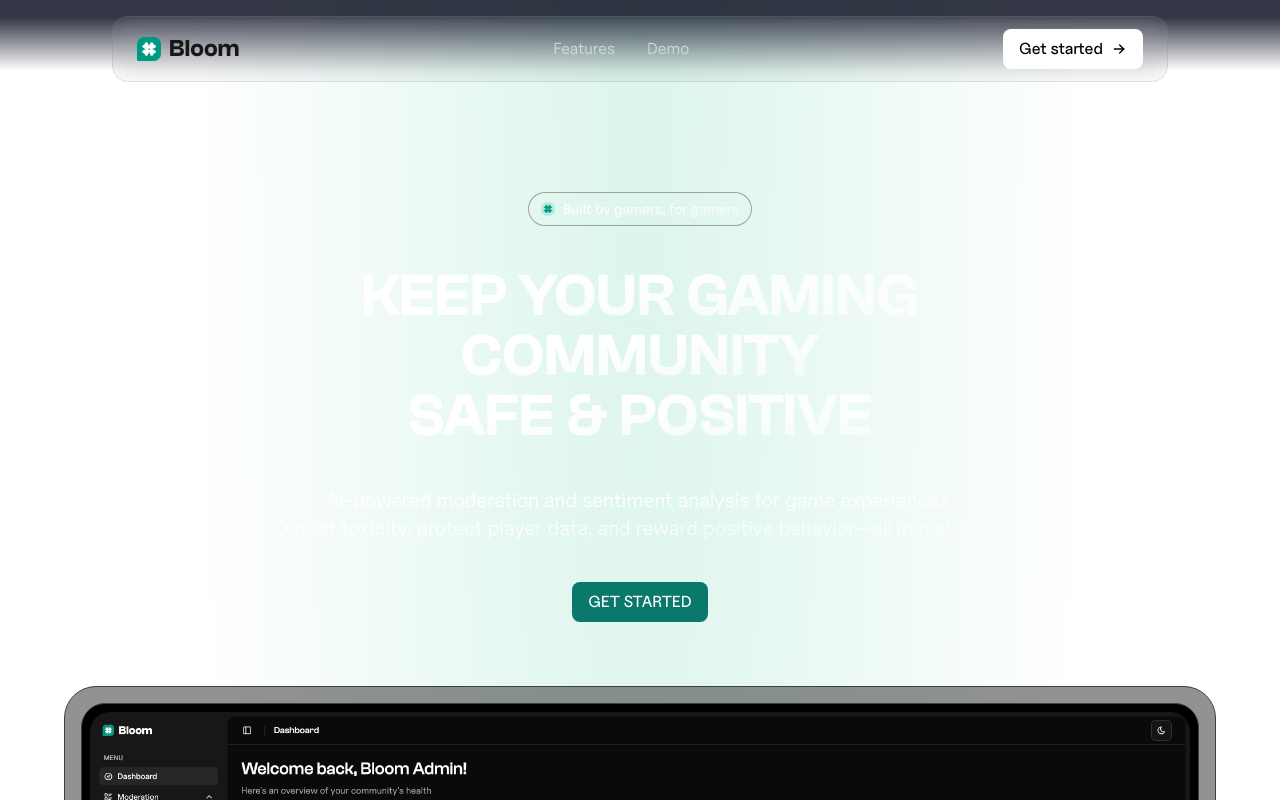
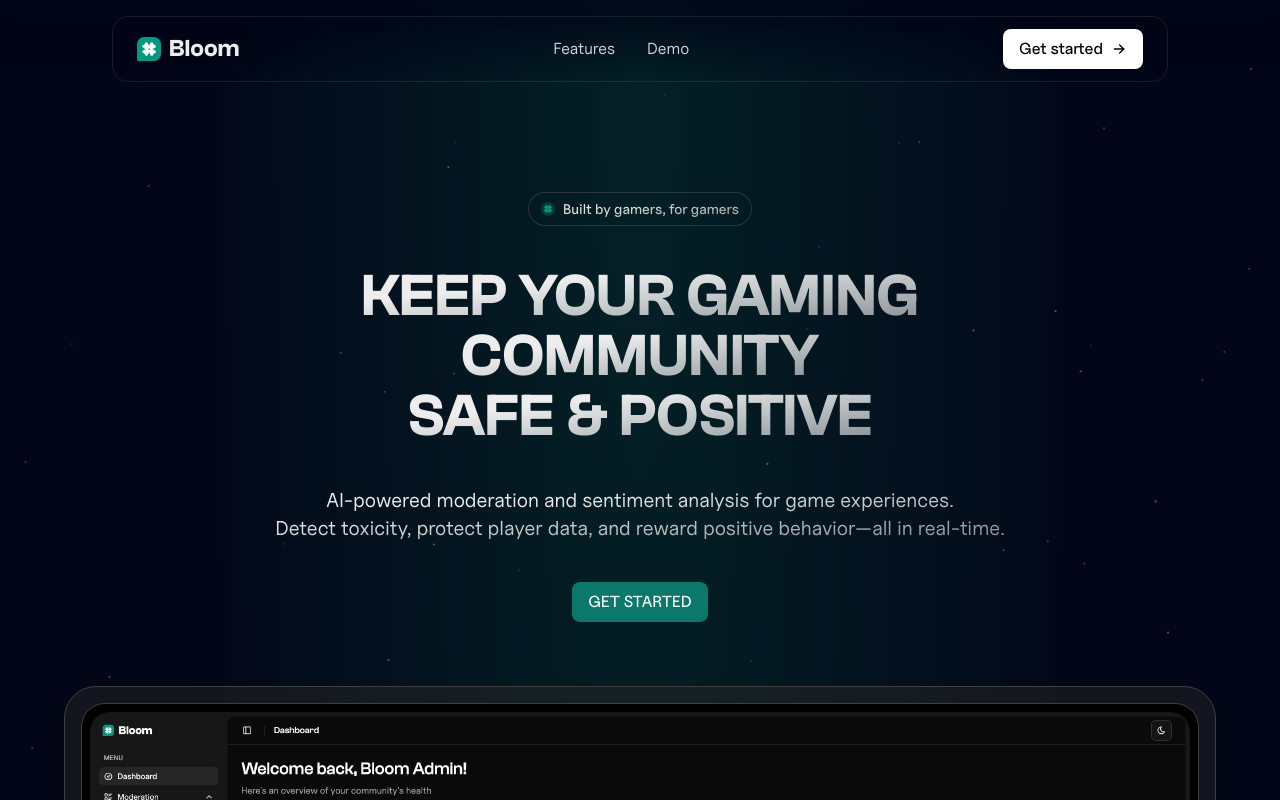
Before and after one commit to katjpg/bloom-ai-dashboard, a Next.js app in the folder landing/: page / in a window 1280 px wide. Shown: the top 800 px of the page. Built offline with nearby package versions, Linux system fonts and the light colour scheme.

Commit message:
fixing mode colors

```diff
--- a/landing/src/styles/globals.css
+++ b/landing/src/styles/globals.css
@@ -2,8 +2,8 @@
 @import "./fonts.css";
 
 :root {
-  --background: #ffffff;
-  --foreground: #171717;
+  --background: #020617;
+  --foreground: #ededed;
 }
 
 @media (prefers-color-scheme: dark) {
@@ -51,7 +51,7 @@ h3 {
 
 .hero-text-blur-in {
   animation: blur-up 1s cubic-bezier(0.16, 1, 0.3, 1) both;
-  background: linear-gradient(to right bottom, rgb(255, 255, 255) 30%, rgba(255, 255, 255, 0.55));
+  background: linear-gradient(to right bottom, rgb(237, 237, 237) 30%, rgba(237, 237, 237, 0.55));
   -webkit-background-clip: text;
   -webkit-text-fill-color: transparent;
   background-clip: text;
```
